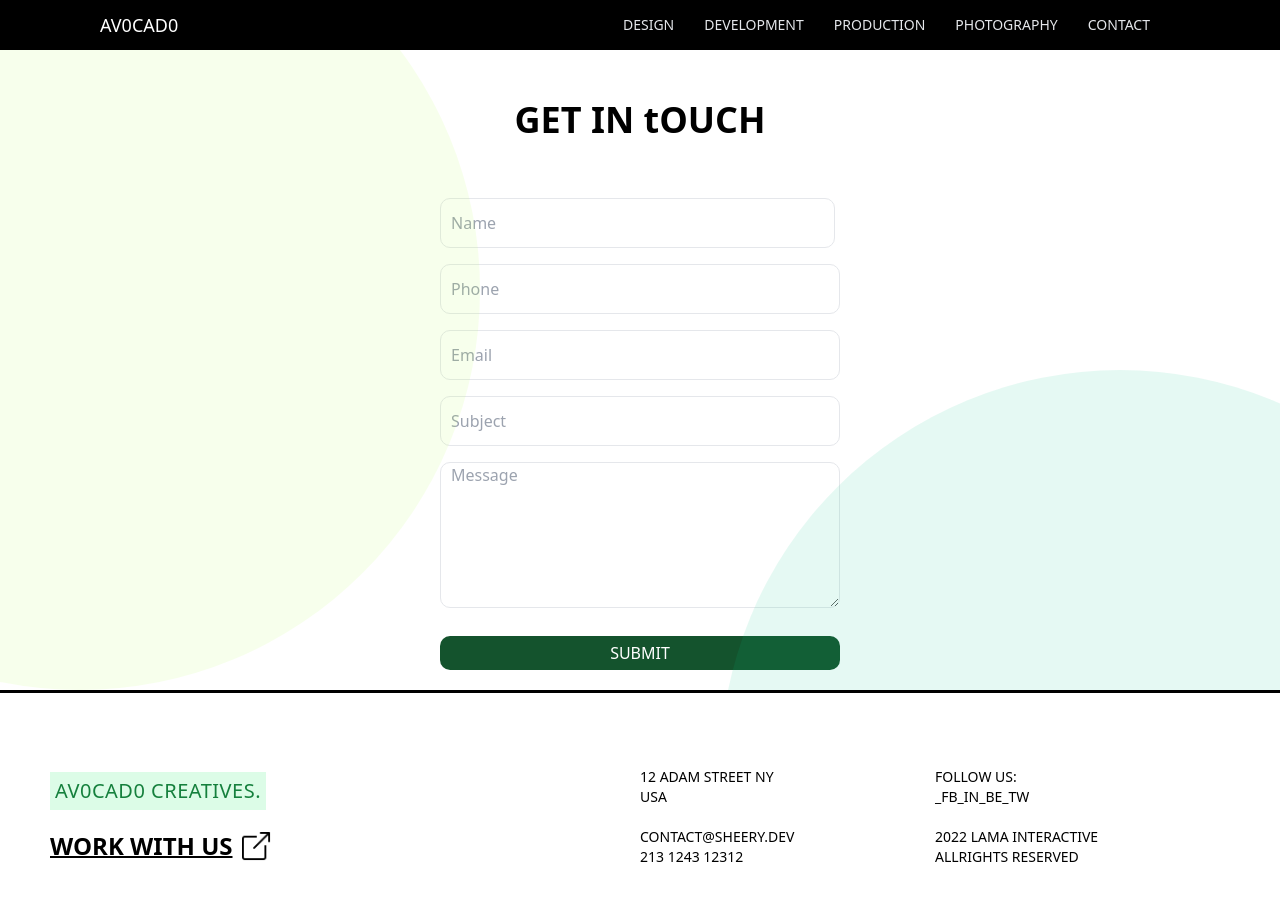
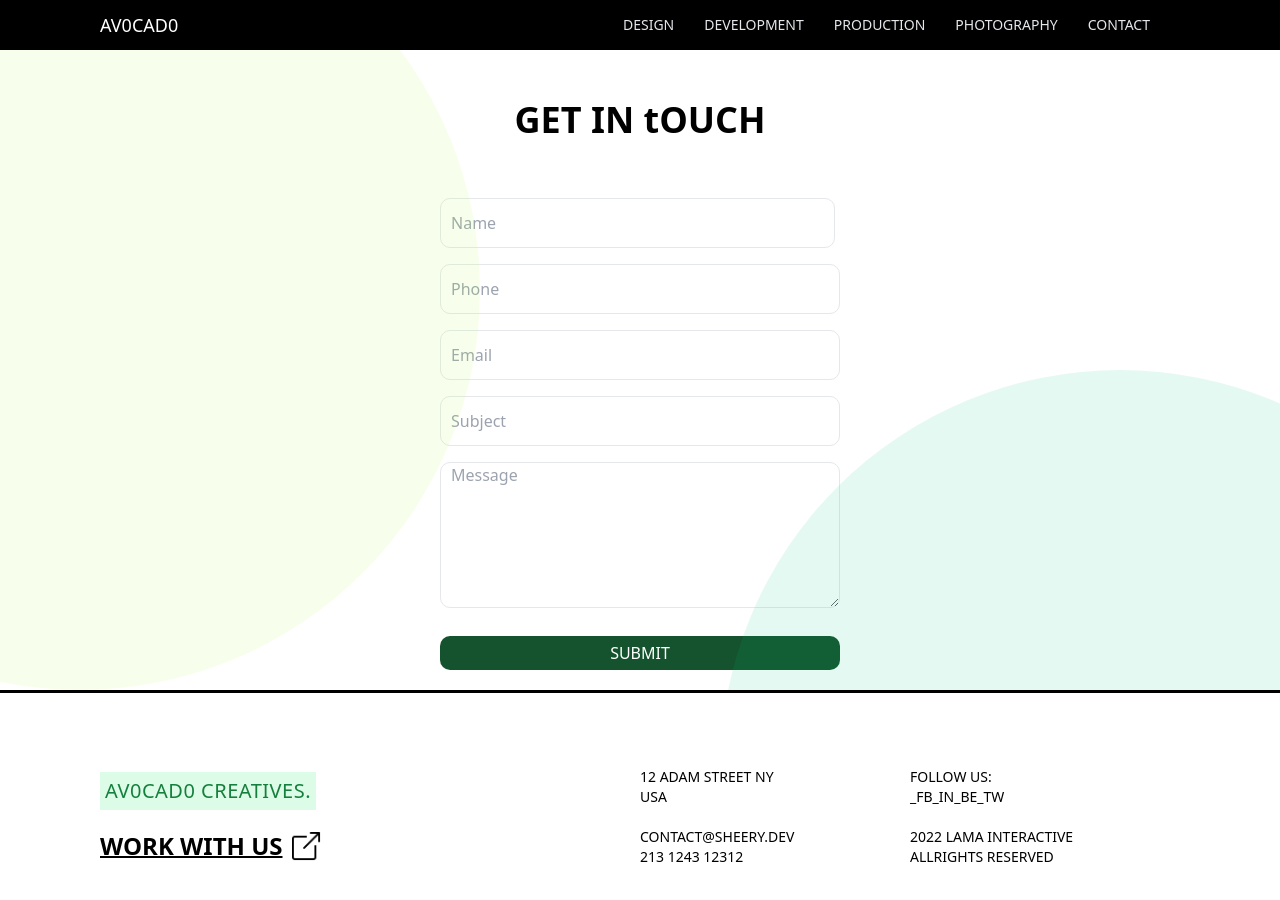
Before and after one commit to Shaghayegh-93/agancy-app, a Next.js app: page /contact in a window 1280 px wide. Shown: the top 900 px of the page. Built offline with nearby package versions, Linux system fonts and the light colour scheme.

Commit message:
fix responsive

```diff
--- a/components/Footer.jsx
+++ b/components/Footer.jsx
@@ -4,7 +4,7 @@ import React from "react";
 
 const Footer = () => {
   return (
-    <div className="flex justify-around text-lg p-[50px] items-center h-auto md:h-[250px] flex-col sm:flex-row border-t-[3px] border-black">
+    <div className="flex justify-around text-lg p-[50px] items-center h-auto md:h-[250px] md:p-[100px] flex-col sm:flex-row border-t-[3px] border-black">
       <div className="flex-[2_2_0%]">
         <h2 className="text-green-700 bg-green-100 font-normal p-[5px] text-xl flex items-center justify-center tracking-wide w-max">
           AV0CAD0 CREATIVES.
```
